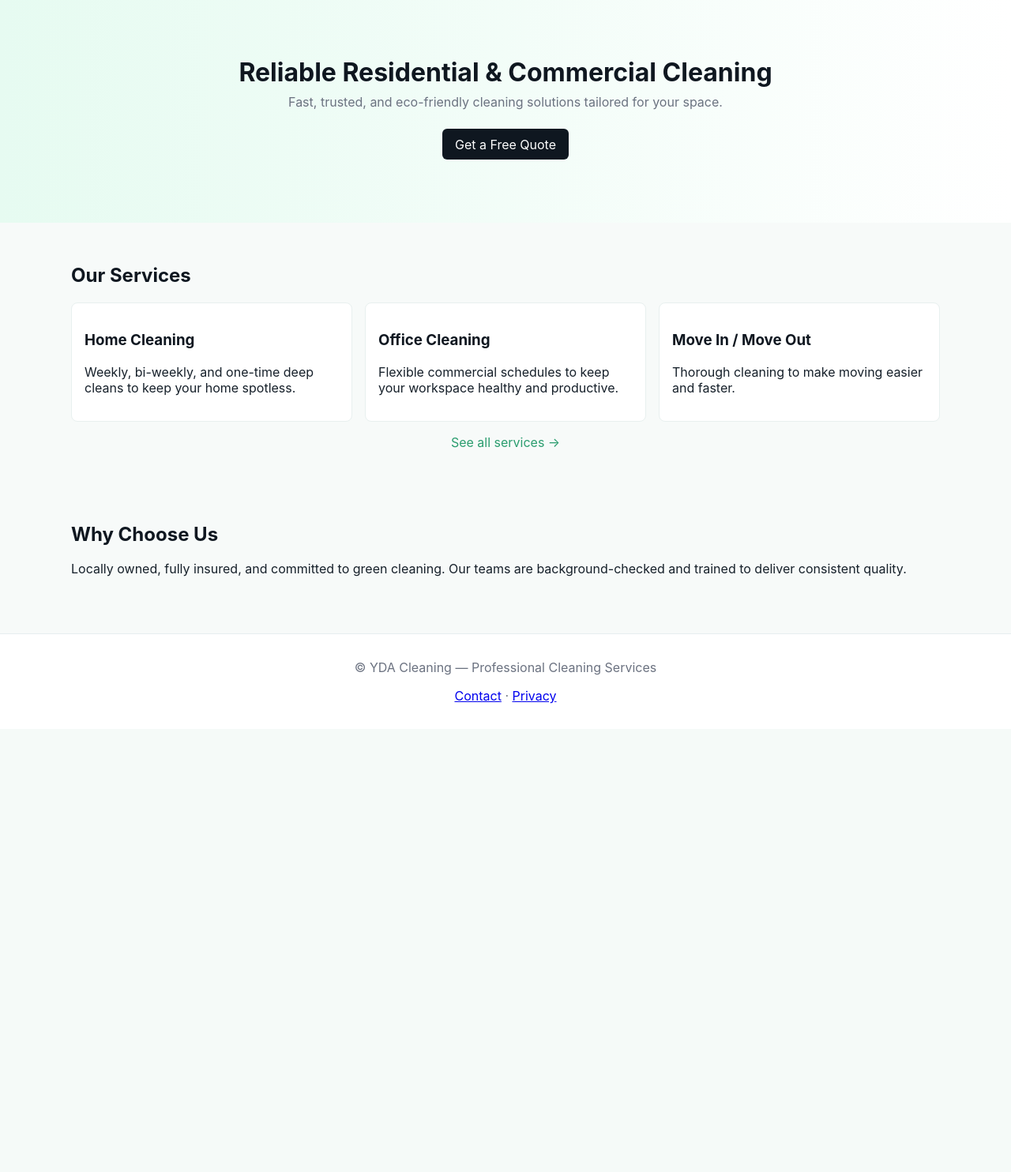
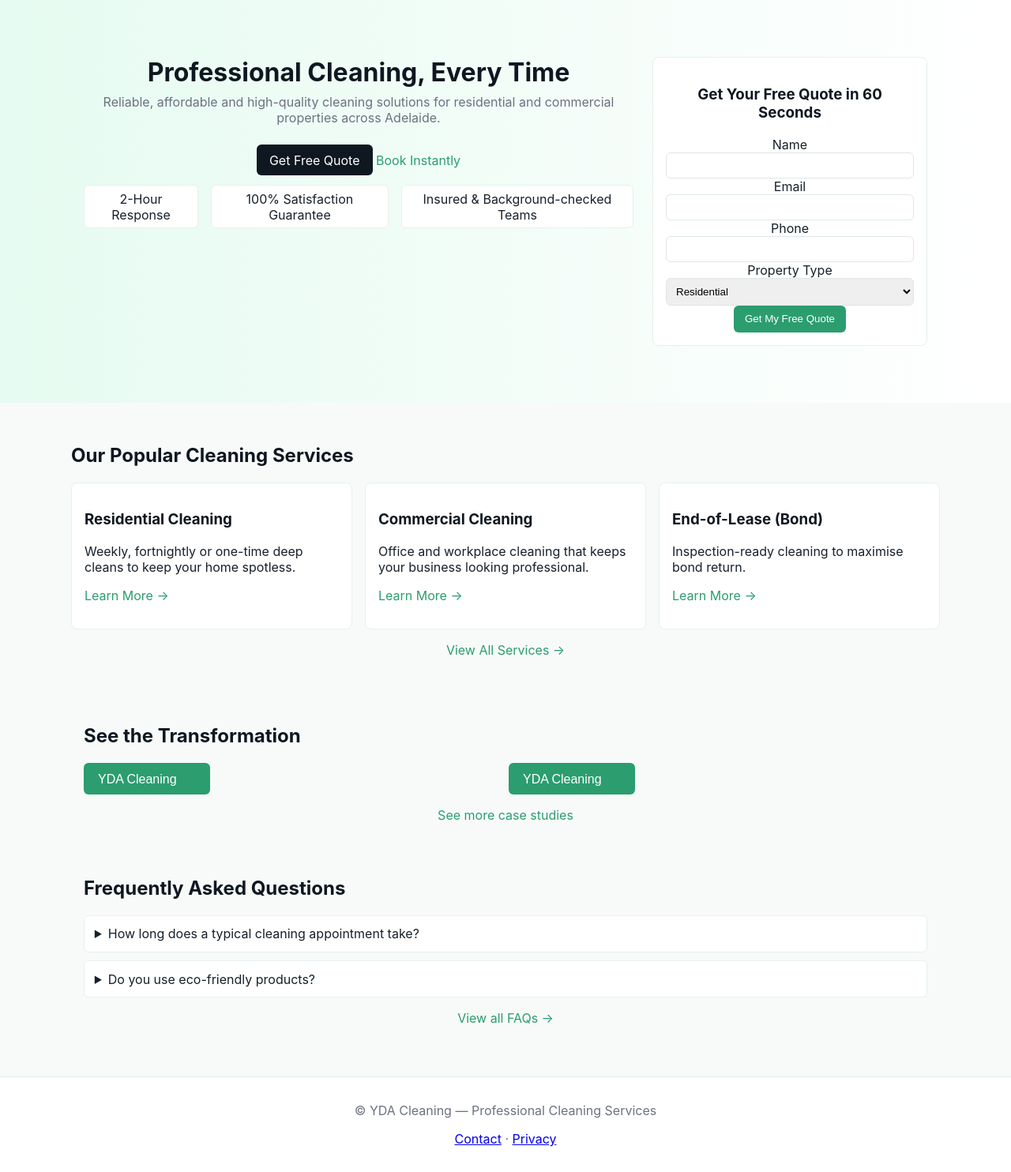
Before and after one commit to yogendradhami/cleaningautomation, a Django app: page / in a window 1280 px wide. Shown: the part 64-1548 px from the top of the page at 79% size. Before the commit the page ends 955 px from the top, so only its background shows below. Run offline with Django 4.2, Linux system fonts and the light colour scheme.

Commit message:
Mirror structure from ydcleaning: hero, services, contact fields, Enquiry fields, styles

```diff
--- a/core/models.py
+++ b/core/models.py
@@ -3,6 +3,10 @@ from django.db import models
 class Enquiry(models.Model):
     name = models.CharField(max_length=200)
     email = models.EmailField()
+    phone_number = models.CharField(max_length=50, blank=True)
+    property_type = models.CharField(max_length=100, blank=True)
+    suburb = models.CharField(max_length=200, blank=True)
+    preferred_date = models.DateField(null=True, blank=True)
     message = models.TextField()
     created_at = models.DateTimeField(auto_now_add=True)
 
--- a/core/templates/core/index.html
+++ b/core/templates/core/index.html
@@ -2,34 +2,79 @@
 {% block title %}Home — YDA Cleaning{% endblock %}
 {% block content %}
   <section class="hero">
-    <div class="container">
-      <h1>Reliable Residential & Commercial Cleaning</h1>
-      <p>Fast, trusted, and eco-friendly cleaning solutions tailored for your space.</p>
-      <p><a class="cta" href="/contact/">Get a Free Quote</a></p>
+    <div class="container hero-grid">
+      <div>
+        <h1>Professional Cleaning, Every Time</h1>
+        <p>Reliable, affordable and high-quality cleaning solutions for residential and commercial properties across Adelaide.</p>
+        <p><a class="cta" href="/contact/">Get Free Quote</a> <a class="link" href="/booking">Book Instantly</a></p>
+        <ul class="features">
+          <li>2-Hour Response</li>
+          <li>100% Satisfaction Guarantee</li>
+          <li>Insured & Background-checked Teams</li>
+        </ul>
+      </div>
+
+      <aside class="quote-box">
+        <h3>Get Your Free Quote in 60 Seconds</h3>
+        <form action="/contact/" method="post" class="quick-quote">
+          {% csrf_token %}
+          <label>Name<input name="name" required></label>
+          <label>Email<input type="email" name="email" required></label>
+          <label>Phone<input name="phone"></label>
+          <label>Property Type
+            <select name="property_type">
+              <option>Residential</option>
+              <option>Commercial</option>
+              <option>End-of-lease</option>
+            </select>
+          </label>
+          <button class="btn" type="submit">Get My Free Quote</button>
+        </form>
+      </aside>
     </div>
   </section>
 
   <section class="services-preview container">
-    <h2>Our Services</h2>
+    <h2>Our Popular Cleaning Services</h2>
     <div class="grid">
       <article class="card">
-        <h3>Home Cleaning</h3>
-        <p>Weekly, bi-weekly, and one-time deep cleans to keep your home spotless.</p>
+        <h3>Residential Cleaning</h3>
+        <p>Weekly, fortnightly or one-time deep cleans to keep your home spotless.</p>
+        <p><a href="/services/#residential-cleaning" class="link">Learn More →</a></p>
       </article>
       <article class="card">
-        <h3>Office Cleaning</h3>
-        <p>Flexible commercial schedules to keep your workspace healthy and productive.</p>
+        <h3>Commercial Cleaning</h3>
+        <p>Office and workplace cleaning that keeps your business looking professional.</p>
+        <p><a href="/services/#commercial-cleaning" class="link">Learn More →</a></p>
       </article>
       <article class="card">
-        <h3>Move In / Move Out</h3>
-        <p>Thorough cleaning to make moving easier and faster.</p>
+        <h3>End-of-Lease (Bond)</h3>
+        <p>Inspection-ready cleaning to maximise bond return.</p>
+        <p><a href="/services/#end-of-lease-cleaning" class="link">Learn More →</a></p>
       </article>
     </div>
-    <p class="center"><a href="/services/" class="link">See all services →</a></p>
+    <p class="center"><a href="/services/" class="link">View All Services →</a></p>
   </section>
 
-  <section class="about-preview container">
-    <h2>Why Choose Us</h2>
-    <p>Locally owned, fully insured, and committed to green cleaning. Our teams are background-checked and trained to deliver consistent quality.</p>
+  <section class="before-after container">
+    <h2>See the Transformation</h2>
+    <div class="ba-grid">
+      <img src="/static/assets/logo.svg" alt="Before"/>
+      <img src="/static/assets/logo.svg" alt="After"/>
+    </div>
+    <p class="center"><a href="/gallery" class="link">See more case studies</a></p>
+  </section>
+
+  <section class="faq container">
+    <h2>Frequently Asked Questions</h2>
+    <details>
+      <summary>How long does a typical cleaning appointment take?</summary>
+      <p>Duration depends on your property size and service type. Typical residential cleans take 2–4 hours.</p>
+    </details>
+    <details>
+      <summary>Do you use eco-friendly products?</summary>
+      <p>Yes — we offer green cleaning options on request.</p>
+    </details>
+    <p class="center"><a href="/faq" class="link">View all FAQs →</a></p>
   </section>
 {% endblock %}
--- a/core/views.py
+++ b/core/views.py
@@ -29,11 +29,25 @@ def contact(request):
         name = request.POST.get('name')
         email = request.POST.get('email')
         message = request.POST.get('message')
+        phone_number = request.POST.get('phone_number') or request.POST.get('phone') or ''
+        property_type = request.POST.get('property_type', '')
+        suburb = request.POST.get('suburb', '')
+        preferred_date = request.POST.get('preferred_date') or None
+
         # Basic server-side validation
-        if not (name and email and message):
+        if not (name and email):
             return render(request, 'core/contact.html', {'sent': False})
-        # Save to database
-        Enquiry.objects.create(name=name, email=email, message=message)
+
+        # Save to database (images omitted)
+        Enquiry.objects.create(
+            name=name,
+            email=email,
+            phone_number=phone_number,
+            property_type=property_type,
+            suburb=suburb,
+            preferred_date=preferred_date if preferred_date else None,
+            message=message or '',
+        )
         # Send notification (SendGrid web API if configured, otherwise Django email backend)
         subject = f'New enquiry from {name}'
         body = f'Name: {name}\nEmail: {email}\n\nMessage:\n{message}'
--- a/static/css/style.css
+++ b/static/css/style.css
@@ -12,6 +12,12 @@ body{font-family:Inter,system-ui,Segoe UI,Roboto,Arial,sans-serif;margin:0;color
 .hero h1{margin:0 0 0.5rem;font-size:2rem}
 .hero p{margin:0.5rem 0;color:var(--muted)}
 .cta{display:inline-block;margin-top:1rem;background:var(--dark);color:#fff;padding:0.6rem 1rem;border-radius:6px;text-decoration:none}
+.hero-grid{display:grid;grid-template-columns:2fr 1fr;gap:1.5rem;align-items:start}
+.quote-box{background:#fff;border-radius:8px;padding:1rem;border:1px solid #e8f0ef}
+.features{list-style:none;padding:0;margin:0.75rem 0;display:flex;gap:1rem}
+.features li{background:#fff;padding:0.4rem 0.6rem;border-radius:6px;border:1px solid #e8f0ef}
+.before-after .ba-grid{display:grid;grid-template-columns:1fr 1fr;gap:0.5rem}
+.faq details{background:#fff;padding:0.8rem;border-radius:6px;border:1px solid #e8f0ef;margin-bottom:0.6rem}
 .services-preview{padding:2rem 0}
 .grid{display:grid;grid-template-columns:repeat(3,1fr);gap:1rem}
 .card{background:#fff;border-radius:8px;padding:1rem;border:1px solid #e8f0ef}
@@ -28,6 +34,10 @@ h1,h2,h3{color:var(--dark)}
 .contact-form input,.contact-form textarea{padding:0.6rem;border:1px solid #dfe7e5;border-radius:6px}
 .btn{background:var(--accent);color:#fff;padding:0.6rem 0.9rem;border-radius:6px;border:none;cursor:pointer}
 
+/* quick quote sidebar */
+.quick-quote label{margin-bottom:0.4rem}
+.quick-quote input,.quick-quote select{width:100%;padding:0.5rem;border:1px solid #dfe7e5;border-radius:6px}
+
 /* Responsive */
 @media (max-width:900px){
   .grid{grid-template-columns:repeat(2,1fr)}
```
Also changed, not shown: core/templates/core/contact.html (+20 -9 lines), core/templates/core/services.html (+25 -12 lines), docker-compose.yml (+9 -7 lines), .github/workflows/deploy_heroku.yml (added), .github/workflows/deploy_render.yml (added), README.md, core/migrations/0001_initial.py (added), core/migrations/__init__.py (added), 2 other files.
